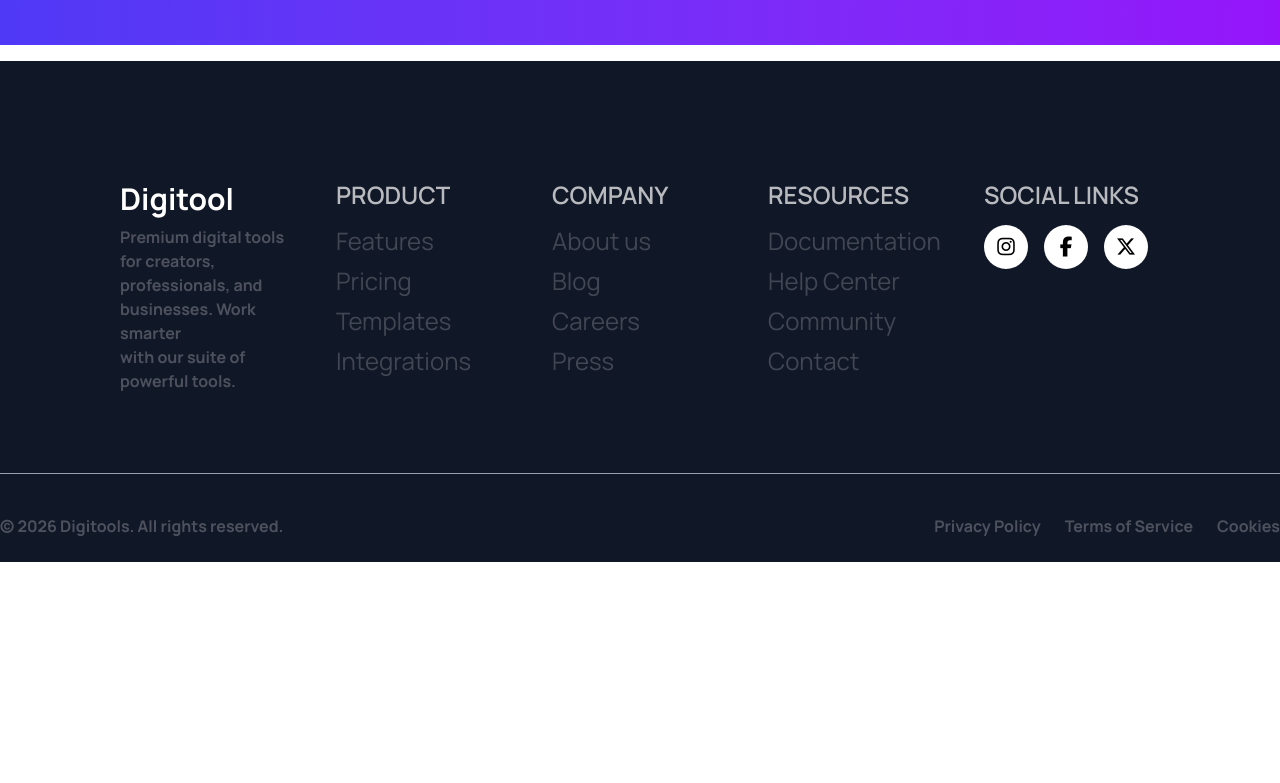
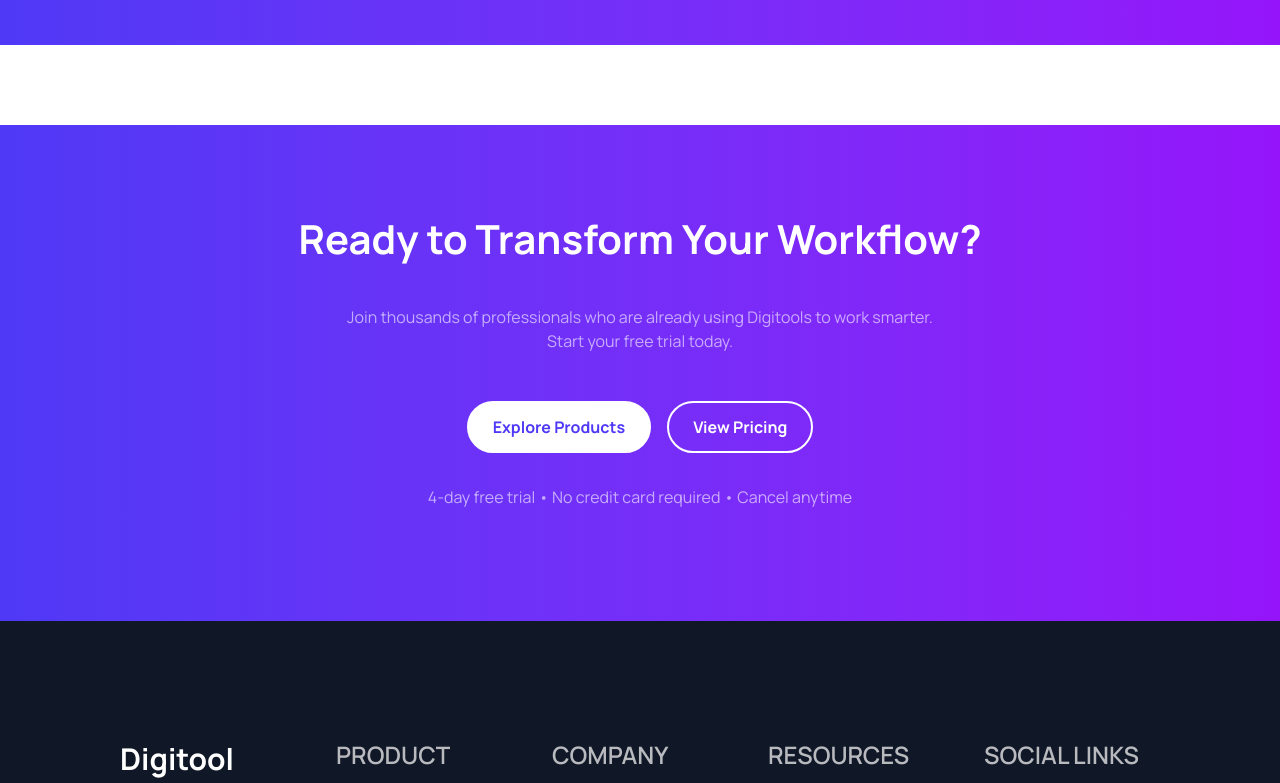
Before and after one commit to zakiasuma96/digitools-assignment6, a React (Vite) app: page / in a window 1280 px wide. Shown: the part 1008-1791 px from the top of the page. Before the commit the page ends 1570 px from the top, so only its background shows below. Built offline with nearby package versions, Linux system fonts and the light colour scheme.

Commit message:
ready section design complete next run for next section

```diff
--- a/src/App.jsx
+++ b/src/App.jsx
@@ -4,6 +4,7 @@
 import Hrline from "./components/homepage/hrline/Hrline"
 import Start from "./components/homepage/start/Start"
 import Footer from "./components/homepage/footer/Footer"
+import Ready from "./components/homepage/ready/Ready"
 
 function App() {
 
@@ -19,6 +20,7 @@
      </header>
      <main>
       <Start/>
+      <Ready />
 
      </main>
      <footer className="bg-[#101727] ">
--- /dev/null
+++ b/src/components/homepage/ready/Ready.jsx
@@ -0,0 +1,27 @@
+import React from 'react';
+
+const Ready = () => {
+    return (
+        <section className='sm:px-10 bg-gradient-to-r from-[#4F39F6] to-[#9514FA] py-8 mt-20 px-52 '>
+            <div className='w-full flex flex-col space-y-8 lg:flex-col1+ justify-between items-center text-center py-20'>
+                <h2 className='sm:text-3xl lg:text-[40px] font-bold text-white leading-1'>Ready to Transform Your Workflow?</h2>
+                <p className='text-white opacity-60 text-[16px] font-normal leading-6 mt-8'>Join thousands of professionals who are already using Digitools to work smarter. <br />
+Start your free trial today.</p>
+                <div className='flex space-x-4 justify-center'>
+
+                <button className='bg-white text-[#4F39F6] font-bold py-3 px-6 rounded-full mt-4 hover:bg-transparent border-2 border-white hover:text-white hover:-translate-y-4 transition-transform duration-600 ease-in-out '>Explore Products</button>
+                <button className='bg-transparent border-2 text-white  font-bold py-3 px-6 rounded-full mt-4 hover:bg-white  hover:text-[#4F39F6] hover:-translate-y-4 transition-transform duration-600 ease-in-out '>View Pricing</button>
+                </div>
+                <nav>
+                    <ul>
+                        <a href="#" className='text-white opacity-60 text-[16px] font-normal'>4-day free trial </a>
+                        <a href="#" className='text-white opacity-60 text-[16px] font-normal'>• No credit card required </a>
+                        <a href="#" className='text-white opacity-60 text-[16px] font-normal'>• Cancel anytime</a>
+                    </ul>
+                </nav>
+            </div>
+        </section>
+    );
+};
+
+export default Ready;
--- a/src/components/homepage/start/Start.jsx
+++ b/src/components/homepage/start/Start.jsx
@@ -2,7 +2,7 @@
 
 const Start = () => {
     return (
-        <section className="bg-gradient-to-r from-[#4F39F6] to-[#9514FA] py-8  px-52 mb-4">
+        <section className="bg-gradient-to-r from-[#4F39F6] to-[#9514FA] py-8  px-52 ">
 <div className=" w-full flex flex-col space-y-4 lg:flex-row justify-between items-center text-center">
 
         <div>
```
